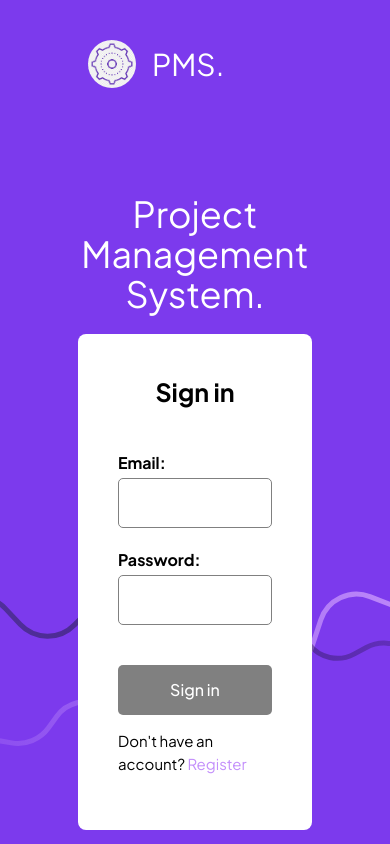
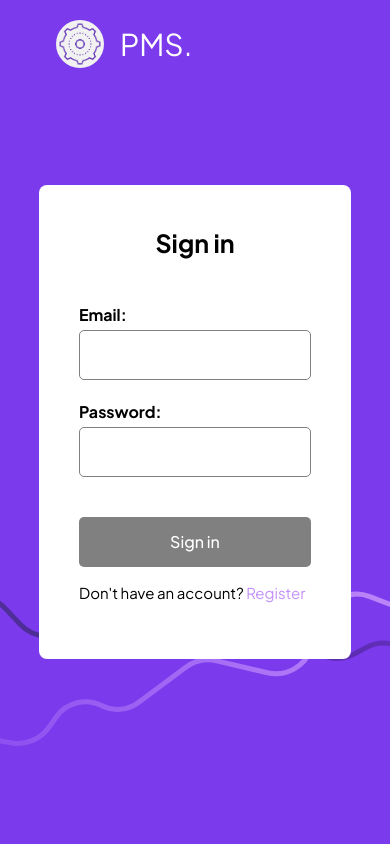
Before and after one commit to Kaykeks1/pms-ui, a Next.js app: page /auth/signin in a window 390 px wide. Built offline with nearby package versions, Linux system fonts and the light colour scheme.

Commit message:
improve responsiveness in auth screens

```diff
--- a/components/layouts/AuthLayout.tsx
+++ b/components/layouts/AuthLayout.tsx
@@ -7,9 +7,10 @@ type Props = {
   children?: ReactNode
   title?: string
   pageTitle?: string
+  pageType?: string
 }
 
-const AuthLayout = ({ children, title = 'This is the default title', pageTitle }: Props) => (
+const AuthLayout = ({ children, title = 'This is the default title', pageTitle, pageType }: Props) => (
   <div>
     <Head>
       <title>{title}</title>
@@ -17,7 +18,7 @@ const AuthLayout = ({ children, title = 'This is the default title', pageTitle }
       <meta name="viewport" content="initial-scale=1.0, width=device-width" />
     </Head>
     <div className="auth flex flex-col bg-violet-600 h-screen bg-fixed">
-      <div className="absolute flex pl-16 pt-10 items-center">
+      <div className="absolute flex pl-8 pt-5 sm:pl-16 sm:pt-10 items-center">
         <Image
           className="object-cover w-12 h-12 ml-6 mr-4 rounded-full"
           src={profilePic}
@@ -27,10 +28,10 @@ const AuthLayout = ({ children, title = 'This is the default title', pageTitle }
         />
         <h1 className="text-3xl font-semi bold text-center text-white">PMS.</h1>
       </div>
-      <div className="flex flex-col md:flex-row w-full md:h-full justify-center pt-60 pb-20 md:pt-0 md:pb-0 overflow-auto z-10">
-        <div className="flex w-full md:w-1/2 text-4xl md:text-7xl font-semi bold text-center text-white md:items-center justify-center md:h-full p-5">Project Management System.</div>
+      <div className="flex flex-col md:flex-row w-full h-full items-center overflow-auto z-10" style={pageType === 'signin' ? {justifyContent: 'center'} : {padding: '100px 0px'}}>
+        <div className="hidden md:flex w-full md:w-1/2 text-4xl md:text-7xl font-semi bold text-center text-white md:items-center justify-center md:h-full p-5">Project Management System.</div>
         <div className="flex w-full md:w-1/2 items-center justify-center md:h-full">
-          <div className="flex flex-col bg-white w-3/5 p-10 rounded-lg">{children}</div>
+          <div className="flex flex-col bg-white w-4/5 p-10 rounded-lg">{children}</div>
         </div>
       </div>
     </div>
--- a/pages/auth/signin/index.tsx
+++ b/pages/auth/signin/index.tsx
@@ -40,7 +40,7 @@ const Signin = () => {
             console.log(error)
         }
     }
-    return (<AuthLayout title="Projects" pageTitle="Projects">
+    return (<AuthLayout title="Projects" pageTitle="Projects" pageType="signin">
         <h1 className={styles["title"]}>Sign in</h1>
         <form className={styles["form"]} onSubmit={signin}>
             <div className={styles["input-field"]}>
--- a/pages/auth/signup/index.tsx
+++ b/pages/auth/signup/index.tsx
@@ -59,7 +59,7 @@ const Signup = () => {
             console.log(error.response.data)
         }
     }
-    return (<AuthLayout title="Projects" pageTitle="Projects">
+    return (<AuthLayout title="Projects" pageTitle="Projects" pageType="signup">
         <h1 className={styles["title"]}>Sign up</h1>
         <form className={styles["form"]} onSubmit={signup}>
             <div className={styles["input-field"]}>
```
Also changed, not shown: 1 other file (tests, documents, lock files or other folders).
